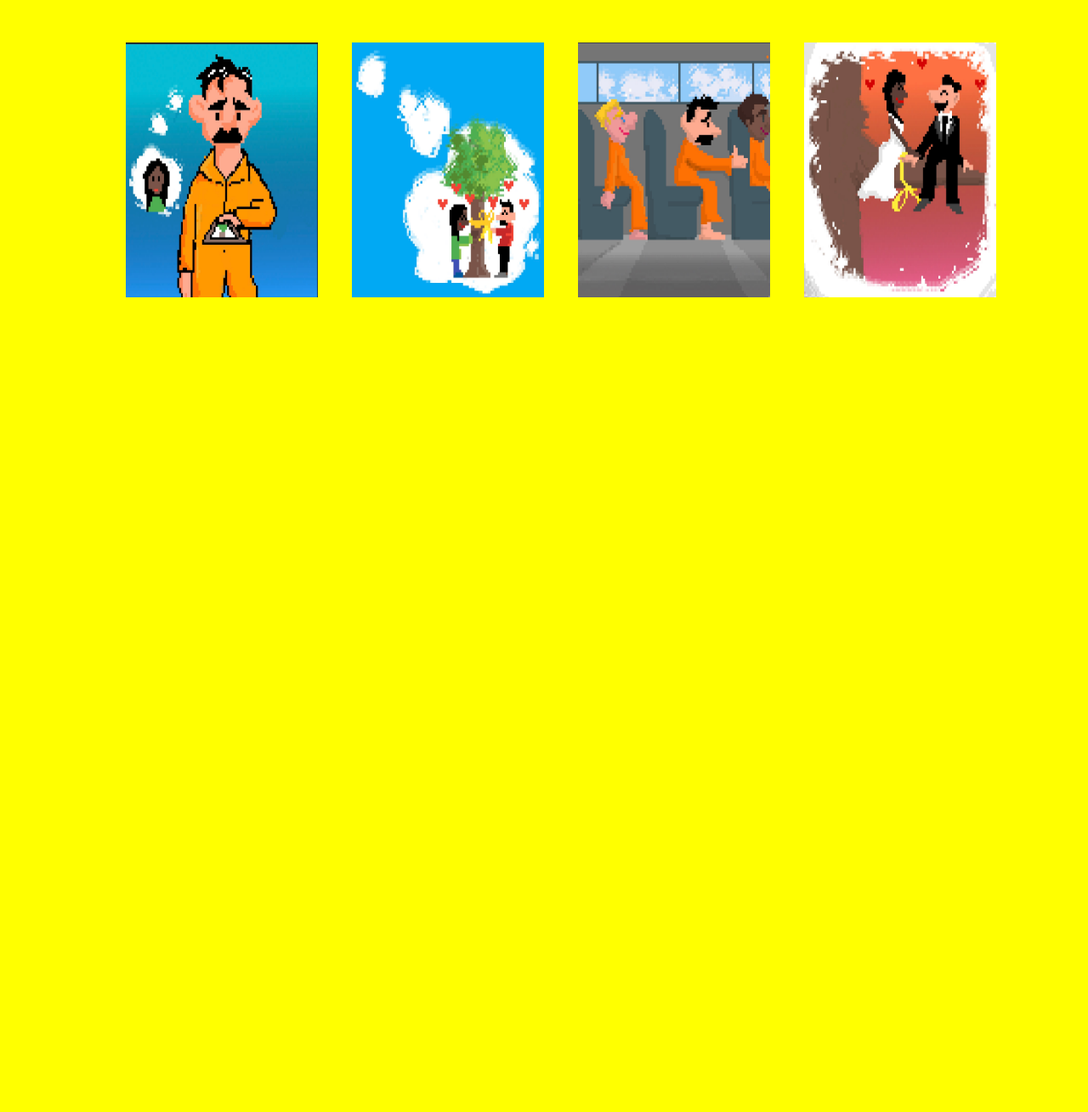
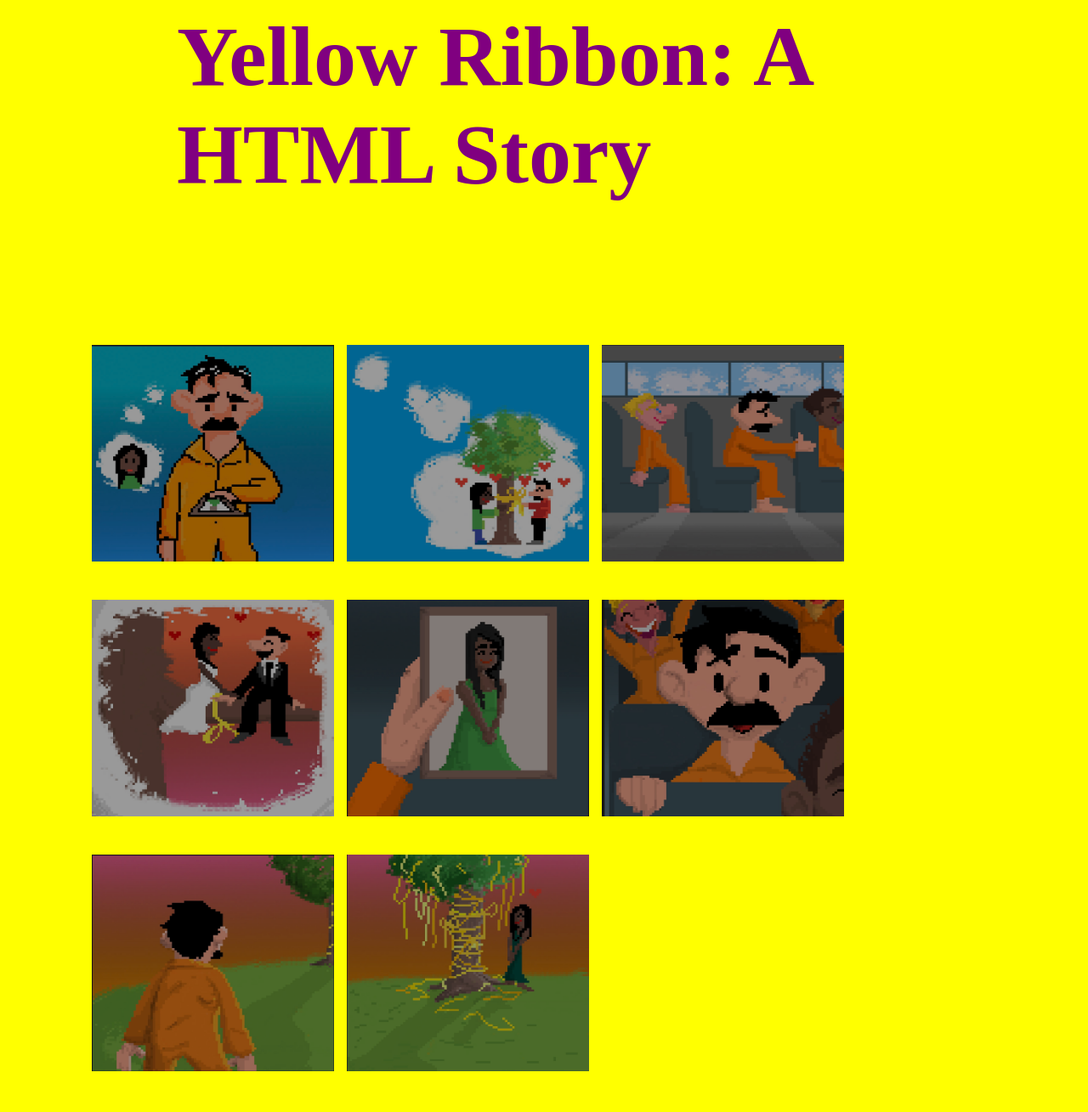
Before and after one commit to rioteix/rio, a plain HTML site: page Project1.html in a window 1280 px wide. Shown: the part 58-1367 px from the top of the page at 85% size. Before the commit the page ends 800 px from the top, so only its background shows below. Drawn offline with nearby package versions, Linux system fonts and the light colour scheme; no server answers.

Commit message:
Update Project1.html

```diff
--- a/Project1.html
+++ b/Project1.html
@@ -1,11 +1,15 @@
 <!DOCTYPE html>
 <html lang="en">
 <head>
+    <title>Yellow Ribbon: A HTML Story</title>
 <BODY style="background-color: yellow;"
     <meta charset="UTF-8">
     <meta name="viewport" content="width=device-width, initial-scale=1.0">
 
     <script src="https://cdnjs.cloudflare.com/ajax/libs/howler/2.2.0/howler.min.js"></script>
+
+    <h1>Yellow Ribbon: A HTML Story</h1>
+
 
 
     <style>
@@ -13,17 +17,37 @@
         .flex-container {
             display: flex;
             padding: 100px;
+            flex-wrap: wrap;
+        }
+
+        h1 {
+            font-size: 100px;
+            color: purple;
+            margin-left: 200px;
+
         }
 
         .image-container {
             width: 300px;
             height: 300px;
-            margin-left: 40px;
+            filter: brightness(0.6);
+        }
+
+        .image-container:hover {
+            border-radius: 10px solid black;
+            cursor: pointer;
+            transform: scale(1.1);
+
+        }
+
+        .active {
+            filter: brightness(1.0);
+            transform: scale(1.1);
         }
 
         img {
-            width: 100%;
-            height: 100%
+            width: 95%;
+            height: 85%
         }
     </style>
 
@@ -33,20 +57,36 @@
 <body>
 
 <div class="flex-container" ">
-    <div class="image-container" onclick="playSound(sound1)">
+    <div class="image-container" ">
         <img src="image1.jpg" alt="">
     </div>
 
-    <div class="image-container" onclick="playSound(sound2)">
+    <div class="image-container">
         <img src="image2.jpg" alt="">
     </div>
 
-    <div class="image-container" onclick="playSound(sound3)">
+    <div class="image-container">
         <img src="image3.jpg" alt="">
     </div>
 
-    <div class="image-container" onclick="playSound(sound4)">
+    <div class="image-container">
         <img src="image4.jpg" alt="">
+    </div>
+
+    <div class="image-container">
+        <img src="image5.jpg" alt="">
+    </div>
+
+    <div class="image-container">
+        <img src="image6.jpg" alt="">
+    </div>
+
+    <div class="image-container">
+        <img src="image7.jpg" alt="">
+    </div>
+
+    <div class="image-container">
+        <img src="image8.jpg" alt="">
     </div>
 
 
@@ -60,10 +100,39 @@ const sound1 = new Howl({ src: 'Sound1.mp3', volume: 1.0, loop: false});
 const sound2 = new Howl({ src: 'Sound2.mp3', volume: 1.0, loop: false});
 const sound3 = new Howl({ src: 'Sound3.mp3', volume: 1.0, loop: false});
 const sound4 = new Howl({ src: 'Sound4.mp3', volume: 1.0, loop: false});
+const sound5 = new Howl({ src: 'Sound5.mp3', volume: 1.0, loop: false});
+const sound6 = new Howl({ src: 'Sound6.mp3', volume: 1.0, loop: false});
+const sound7 = new Howl({ src: 'Sound7.mp3', volume: 1.0, loop: false});
+const sound8 = new Howl({ src: 'Sound8.mp3', volume: 1.0, loop: false});
 
-const playSound = (sound) => {
+const sounds = [sound1, sound2, sound3, sound4, sound5, sound6, sound7, sound8];
+
+const divs = document.querySelectorAll('.image-container');
+console.log(divs);
+divs.forEach( (div, i) => {
+        div.addEventListener('click', () => playSound(sounds[i], i));
+
+})
+
+const playSound = (sound, i) => {
+
+
+    divs.forEach(div=>div.classList.remove('active'));
+
+    sounds.forEach(item => {
+        if(item.playing()){
+            item.stop();
+
+        }
+    })
+
+    divs[i].classList.add('active');
+
+    if(!sound.playing()){
         sound.play();
-};
+    }
+
+}
 
 // playSound(sound1);
 // // sound1.play();
```
